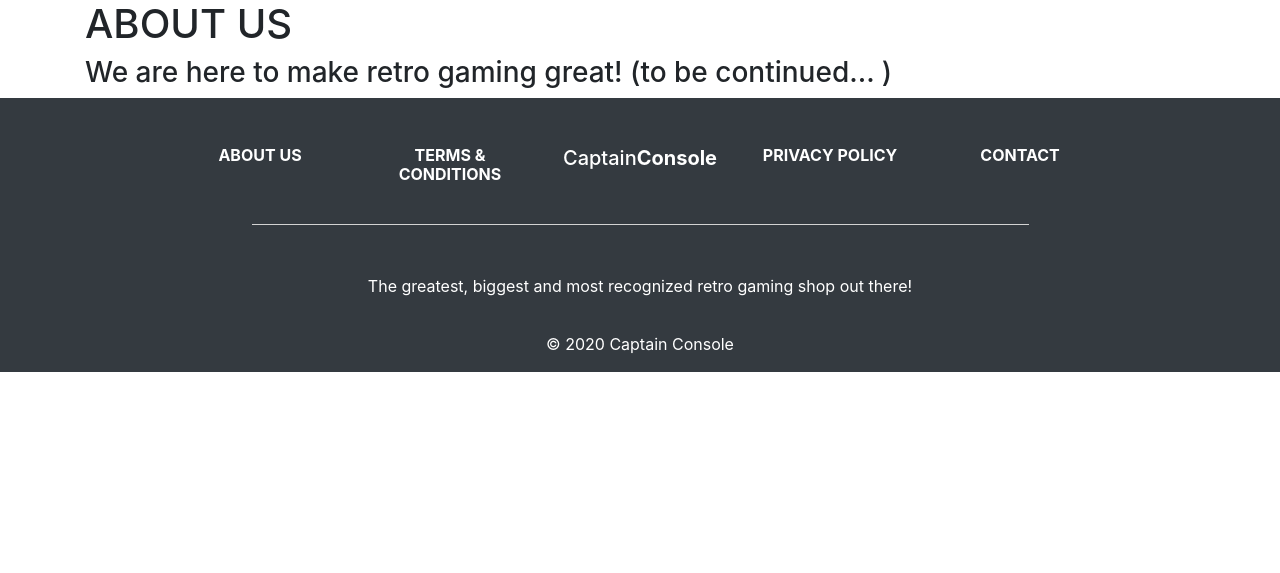
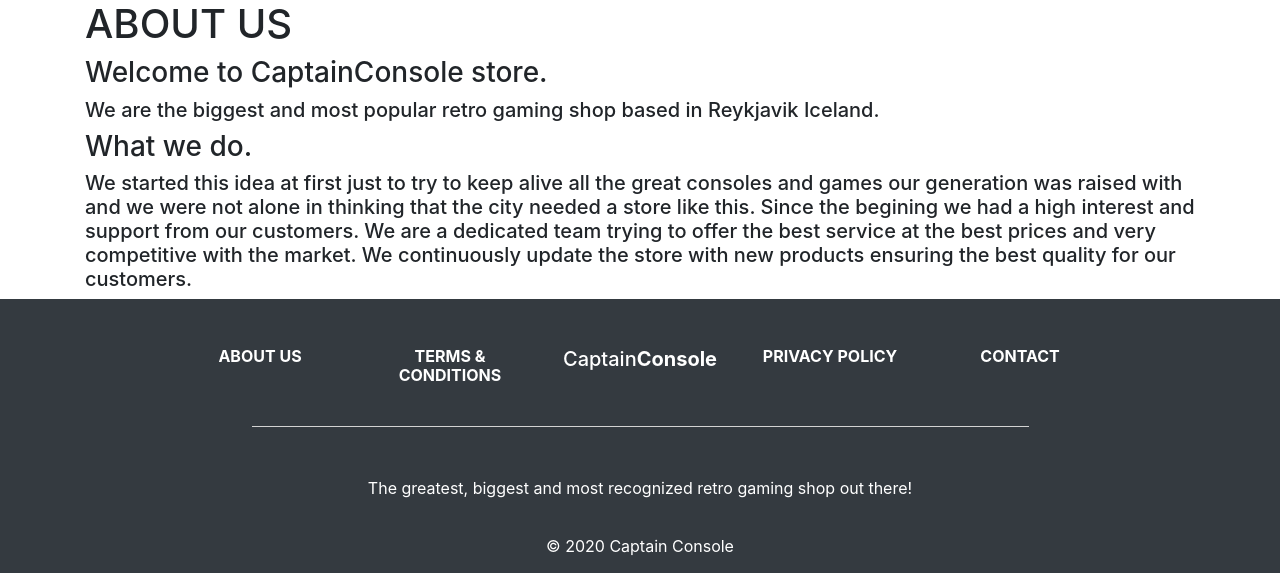
Before and after one commit to maggi911/captain_console, a Django app: page /aboutus in a window 1280 px wide. Shown: the part 56-629 px from the top of the page. Run offline with Django 3.2, Linux system fonts and the light colour scheme; some libraries are stand-ins or nearby versions.

Commit message:
about us complete

```diff
--- a/templates/homepage/aboutus.html
+++ b/templates/homepage/aboutus.html
@@ -2,6 +2,13 @@
 {% block content %}
     <h1>ABOUT US</h1>
     <div>
-        <H3>We are here to make retro gaming great! (to be continued... )</H3>
+        <H3>Welcome to CaptainConsole store. </H3>
+        <h5>We are the biggest and most popular retro gaming shop based in Reykjavik Iceland.</h5>
+        <h3>What we do.</h3>
+            <h5>We started this idea at first just to try to keep alive all the great consoles and games our generation was raised with
+            and we were not alone in thinking that the city needed a store like this. Since the begining we had a high interest and support from our customers.
+            We are a dedicated team trying to offer the best service at the best prices and very competitive with the market.
+            We continuously update the store with new products ensuring the best quality for our customers.
+            </H5>
     </div>
 {% endblock %}
```
